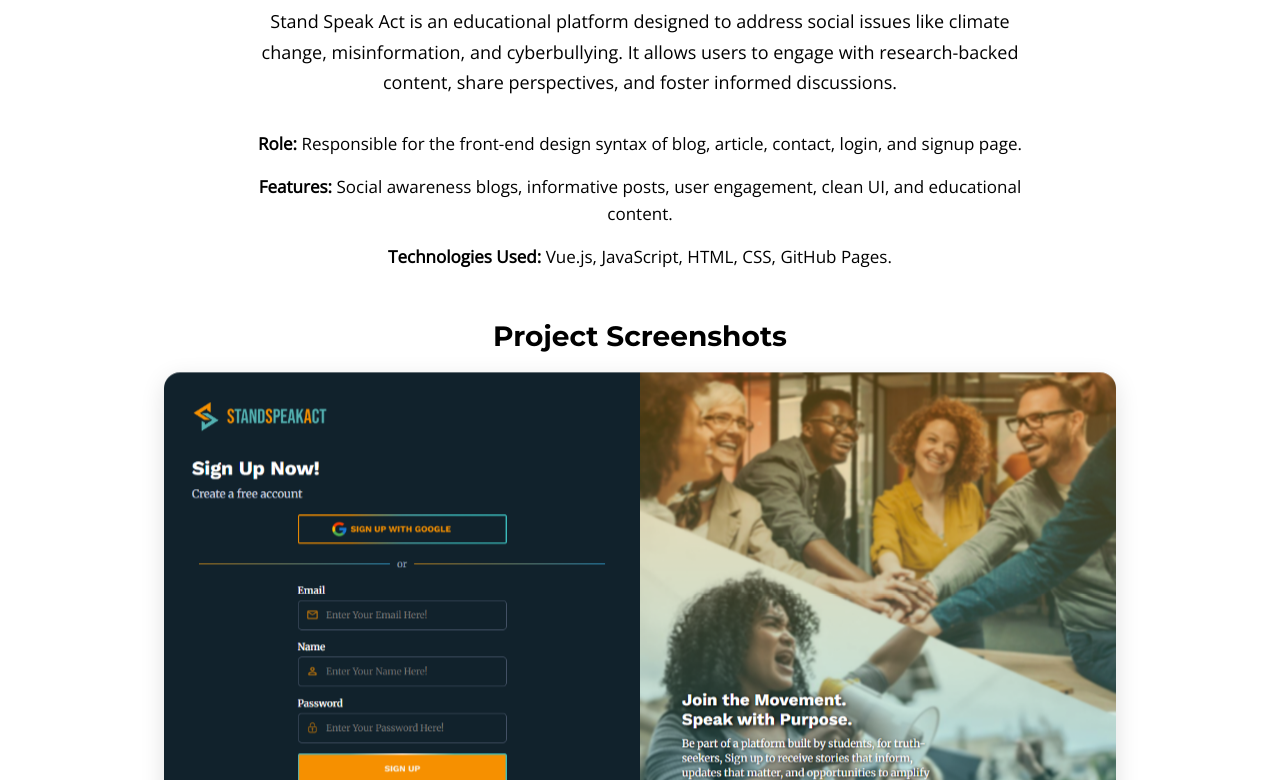
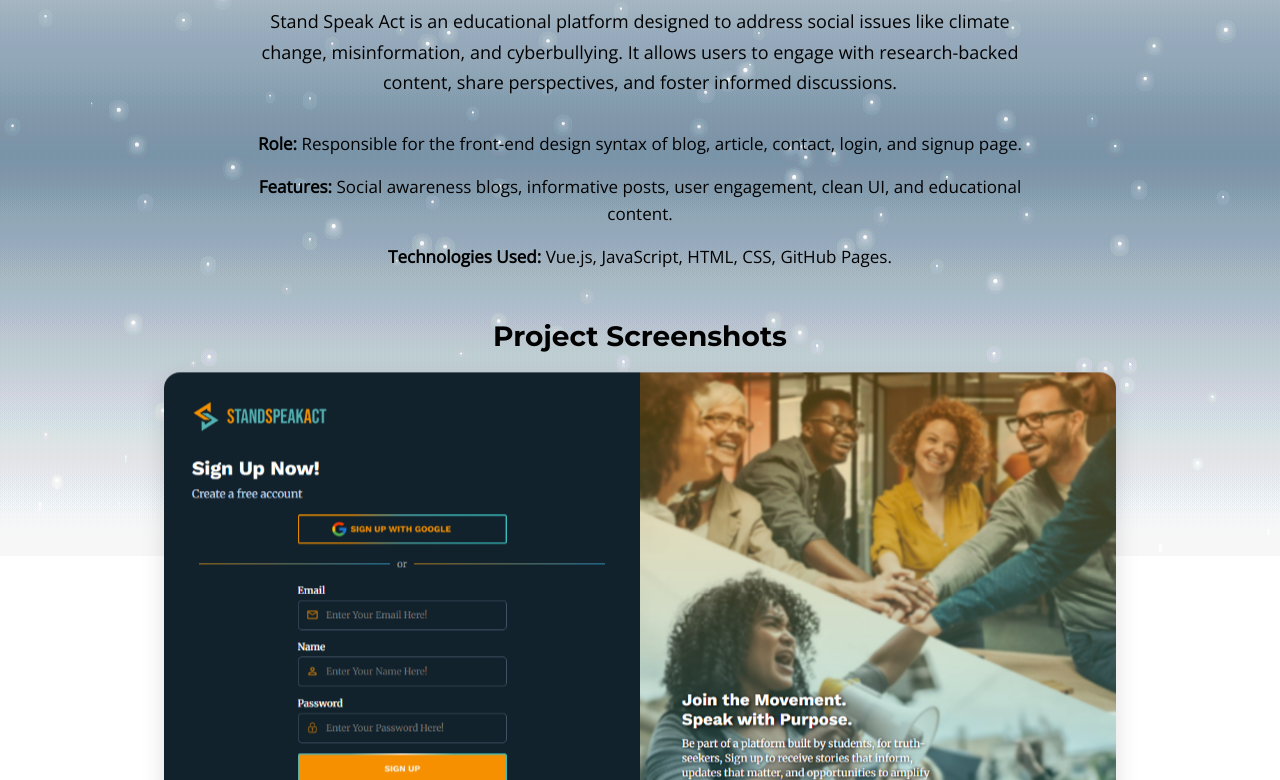
Before and after one commit to karlguiao/portfolio, a plain HTML site: page stand-speak-act.html in a window 1280 px wide. Shown: the part 244-1024 px from the top of the page. Drawn offline with nearby package versions, Linux system fonts and the light colour scheme; animation ran at ten frames a second.

Commit message:
Update stand-speak-act.html

```diff
--- a/stand-speak-act.html
+++ b/stand-speak-act.html
@@ -96,6 +96,9 @@
       <a href="contact.html">Contact</a>
     </div>
 
+    <!-- Background -->
+    <canvas id="aquarium-bg"></canvas>
+
     <!-- Main -->
     <main class="container project-detail">
       <h1 class="project-name">
```
